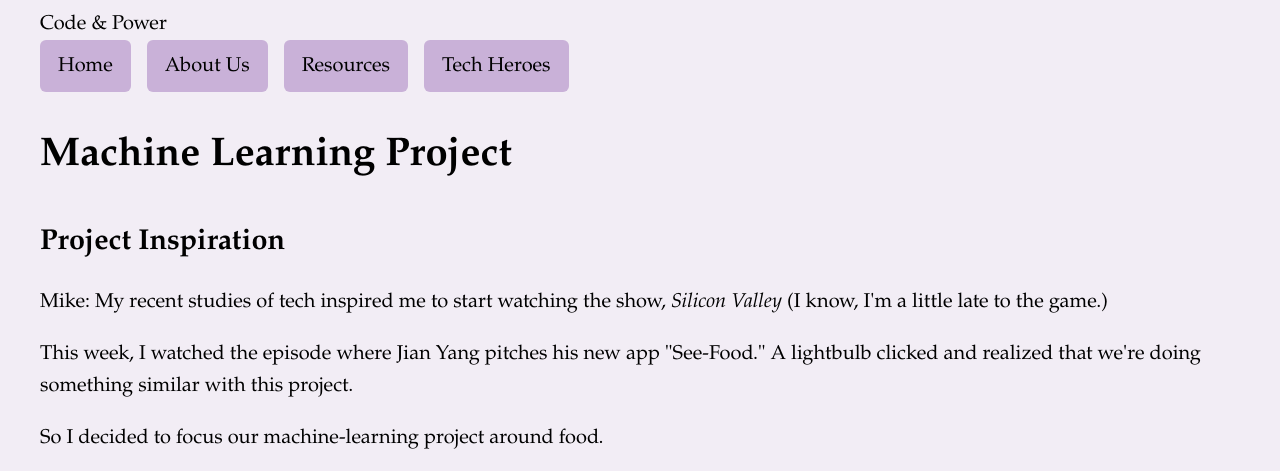
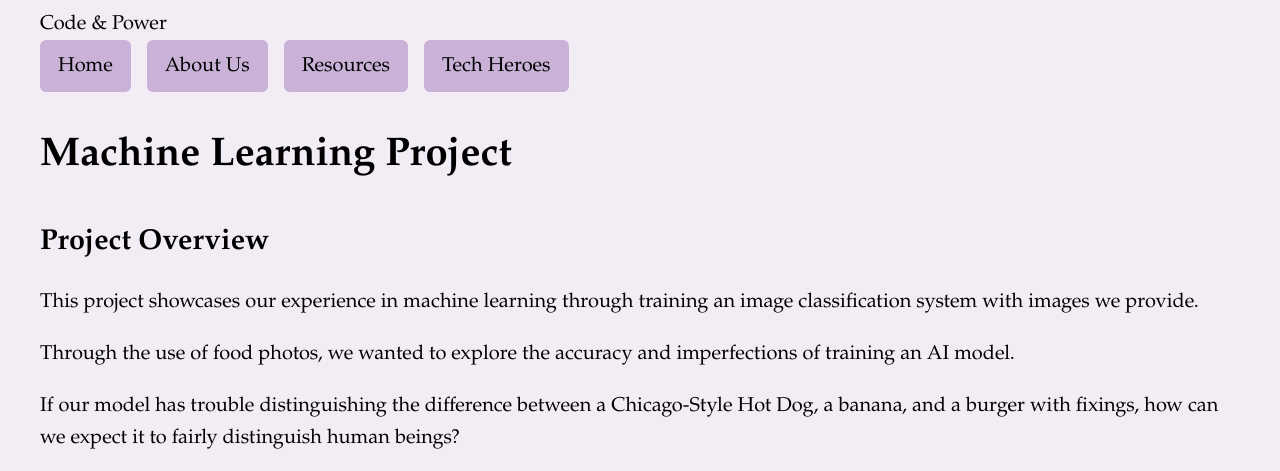
Before and after one commit to ladykay98/LIS500Project, a plain HTML site: page machine-learning-project.html in a window 1280 px wide. Shown: the top 471 px of the page. Drawn offline with Linux system fonts and the light colour scheme.

Commit message:
Added a project overview

```diff
--- a/machine-learning-project.html
+++ b/machine-learning-project.html
@@ -3,7 +3,7 @@
 <head>
     <meta charset="UTF-8">
     <meta name="viewport" content="width=device-width, initial-scale=1.0">
-    <title>Intro To Intersectionality: Code & Power </title>
+    <title>Machine Learning Project</title>
     <!-- Link to external CSS stylesheet -->
     <link rel="stylesheet" href="https://ladykay98.github.io/LIS500Project/style.css">
 </head>
@@ -25,6 +25,11 @@
 <main>
 
   <h1>Machine Learning Project</h1>
+  <h2>Project Overview</h2>
+  <p>This project showcases our experience in machine learning through training an image classification system with images we provide.</p>
+  <p>Through the use of food photos, we wanted to explore the accuracy and imperfections of training an AI model.</p>
+  <p>If our model has trouble distinguishing the difference between a Chicago-Style Hot Dog, a banana, and a burger with fixings, how can we expect it to fairly distinguish human beings?</p>
+  <br><br>
   <h2>Project Inspiration</h2>
   <p>Mike: My recent studies of tech inspired me to start watching the show, <i>Silicon Valley</i> (I know, I'm a little late to the game.)</p>
   <p>This week, I watched the episode where Jian Yang pitches his new app "See-Food." A lightbulb clicked and realized that we're doing something similar with this project.</p>
```
